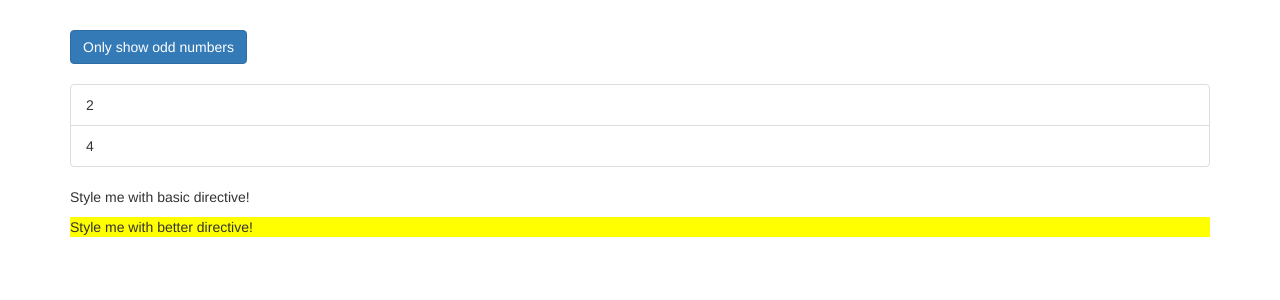
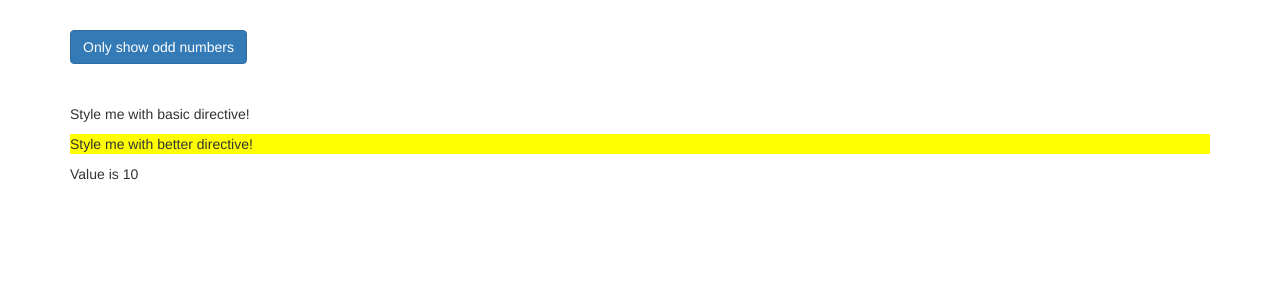
Before and after one commit to Zilola/udemy-angular-course, an Angular app: page / in a window 1280 px wide. Shown: the top 300 px of the page. Built offline with nearby package versions, Linux system fonts and the light colour scheme.

Commit message:
binding ngSwitch

```diff
--- a/src/app/app.component.html
+++ b/src/app/app.component.html
@@ -13,16 +13,30 @@
         </div>
 
 
-        <div *ngIf="!onlyOdd">
+        <!-- <div *ngIf="!onlyOdd">
+          <li class="list-group-item" [ngClass]="{even:even % 2 === 0}"
+            [ngStyle]="{backgroundColor:even % 2 !== 0 ? 'yellow' : 'transparent'}" *ngFor="let even of evenNumbers">
+            {{ even }}
+          </li>
+        </div> -->
+
+        <div *appUnless="!onlyOdd">
           <li class="list-group-item" [ngClass]="{even:even % 2 === 0}"
             [ngStyle]="{backgroundColor:even % 2 !== 0 ? 'yellow' : 'transparent'}" *ngFor="let even of evenNumbers">
             {{ even }}
           </li>
         </div>
+
       </ul>
       <p appBasicHighlight="">Style me with basic directive!</p>
       <p [appBetterHighlight]="'red'" defaultColor="yellow">Style me with better directive!
       </p>
+      <div [ngSwitch]="value">
+        <p *ngSwitchCase="5">Value is 5</p>
+        <p *ngSwitchCase="10">Value is 10</p>
+        <p *ngSwitchCase="100">Value is 100</p>
+        <p *ngSwitchDefault>Value is Default</p>
+      </div>
 
     </div>
   </div>
--- a/src/app/app.component.ts
+++ b/src/app/app.component.ts
@@ -10,4 +10,5 @@ export class AppComponent {
   oddNumbers = [1, 3, 5];
   evenNumbers = [2, 4];
   onlyOdd = false;
+  value = 10;
 }
```
